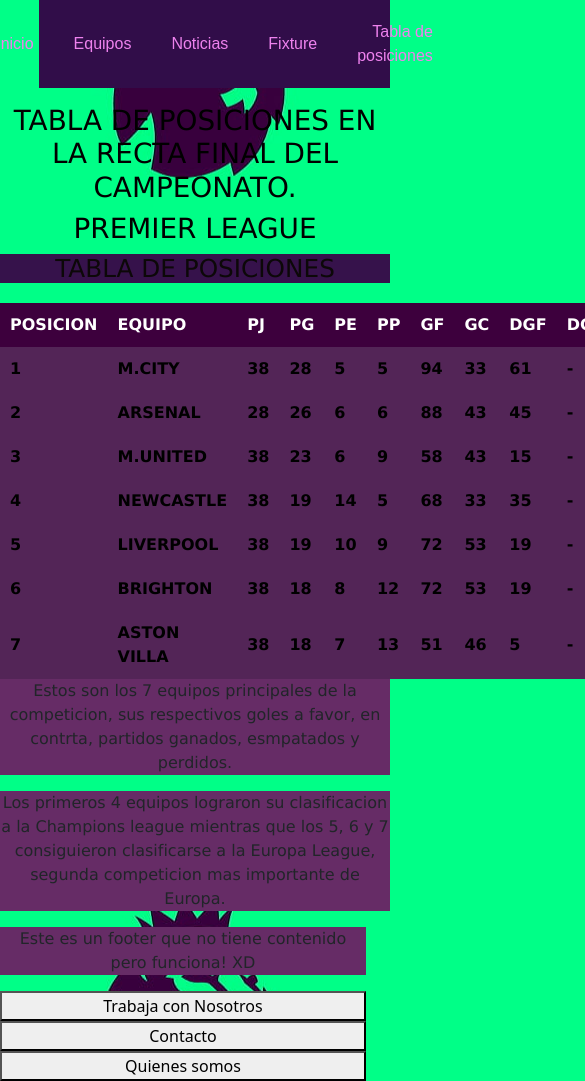
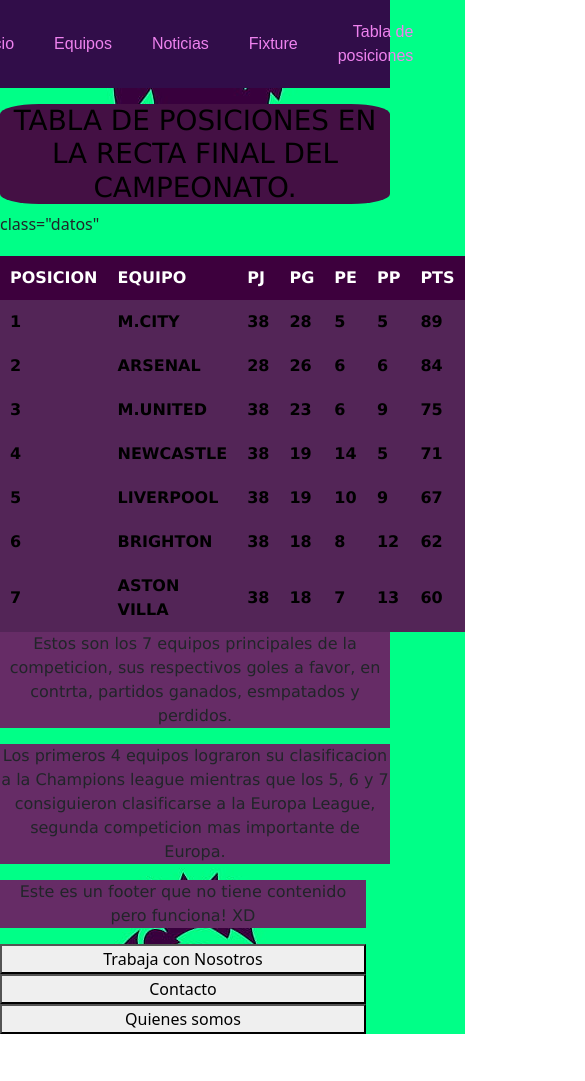
Before and after one commit to JeronimoFausto/ENTREGA3, a website: page pages/Tabladeposiciones.html in a window 390 px wide. Shown: the top 1081 px of the page, 585 px wide, since content can reach past the window. After the commit the page ends 1034 px from the top, so only its background shows below. Drawn offline with nearby package versions, Linux system fonts and the light colour scheme.

Commit message:
NUevos cambios para proyecto final

```diff
--- a/css/styles.css
+++ b/css/styles.css
@@ -8,12 +8,19 @@
   font-family: Arial, Helvetica, sans-serif;
   background-color: blueviolet;
 }
-
+h1{
+  background-color: rgb(68, 16, 68);
+  border-radius: 10%;
+  text-align: center;
+  align-items: center;
+  font-family: Verdana, Geneva, Tahoma, sans-serif;
+  height: 100px;
+}
 .menu {
   list-style: none;
   padding: 0%;
   background-color: rgb(49, 13, 73);
-  width: 90%;
+  width: 100%;
   max-width: 100%;
   margin-left: auto;
   display: flex;
@@ -111,6 +118,8 @@
 
 .tabla {
   background-image: url(/img/fondotabla.avif);
+  display: flex;
+  height: 70%;
 }
 
 table {
@@ -200,15 +209,16 @@
   width: 100%;
   display: flex;
   justify-content: center;
-  text-align: center;
+  align-items: center;
 }
-
 .row {
   width: 100%;
-}
+  border-radius: 5px;
+  justify-content: space-between;
+  align-items: center;
+  }
 
-/*# sourceMappingURL=styles.css.map */
-.ajuste-imagen {
+  .ajuste-imagen {
   object-fit: fill;
 }
 
@@ -230,6 +240,9 @@
 }
 .tituloDiferente {
   text-align: center;
+  align-items: center;
+  font-family: Verdana, Geneva, Tahoma, sans-serif;
+  height: 300px;
 }
 
 .imagen-post {
@@ -279,3 +292,12 @@
     }
 
 }
+
+@media screen and (max-width:768px){
+  .Tabla{
+    flex-direction: column;
+  }
+  .datos{
+    display: none;
+  }
+}
--- a/pages/Tabladeposiciones.html
+++ b/pages/Tabladeposiciones.html
@@ -33,8 +33,6 @@
     <main>
         <h1>TABLA DE POSICIONES EN LA RECTA FINAL DEL CAMPEONATO.</h1>
         <div class="Tabla">
-            <h1 class="Titulo-tabla">PREMIER LEAGUE</h1>
-            <h2 class="Subtitulo-tabla">TABLA DE POSICIONES</H2>
                 <table>
                     <tr class="encabezado">
                       <th>POSICION</th>
@@ -43,23 +41,23 @@
                       <th>PG</th>
                       <th>PE</th>
                       <th>PP</th>
-                      <th>GF</th>
-                      <th>GC</th>
-                      <th>DGF</th>
-                      <th>DGC</th>
+                      <th class="datos">GF</th>
+                      <th class="datos">GC</th>
+                      <th class="datos">DGF</th>
+                      <th class="datos">DGC</th>
                       <th>PTS</th>
                     </tr>
-                    <tr class="equipos">
+                    <tr class="equipos"> class="datos"
                         <th>1</th>
                         <th>M.CITY</th>
                         <th>38</th>
                         <th>28</th>
                         <th>5</th>
                         <th>5</th>
-                        <th>94</th>
-                        <th>33</th>
-                        <th>61</th>
-                        <th>-</th>
+                        <th class="datos">94</th>
+                        <th class="datos">33</th>
+                        <th class="datos">61</th>
+                        <th class="datos">-</th>
                         <th>89</th>
                       </tr>
                       <tr class="equipos">
@@ -69,10 +67,10 @@
                         <th>26</th>
                         <th>6</th>
                         <th>6</th>
-                        <th>88</th>
-                        <th>43</th>
-                        <th>45</th>
-                        <th>-</th>
+                        <th class="datos">88</th>
+                        <th class="datos">43</th>
+                        <th class="datos">45</th>
+                        <th class="datos">-</th>
                         <th>84</th>
                       </tr>
                       <tr class="equipos">
@@ -82,10 +80,10 @@
                         <th>23</th>
                         <th>6</th>
                         <th>9</th>
-                        <th>58</th>
-                        <th>43</th>
-                        <th>15</th>
-                        <th>-</th>
+                        <th class="datos">58</th>
+                        <th class="datos">43</th>
+                        <th class="datos">15</th>
+                        <th class="datos">-</th>
                         <th>75</th>
                       </tr>
                       <tr class="equipos">
@@ -95,10 +93,10 @@
                         <th>19</th>
                         <th>14</th>
                         <th>5</th>
-                        <th>68</th>
-                        <th>33</th>
-                        <th>35</th>
-                        <th>-</th>
+                        <th class="datos">68</th>
+                        <th class="datos">33</th>
+                        <th class="datos">35</th>
+                        <th class="datos">-</th>
                         <th>71</th>
                       </tr>
                       <tr class="equipos">
@@ -108,10 +106,10 @@
                         <th>19</th>
                         <th>10</th>
                         <th>9</th>
-                        <th>72</th>
-                        <th>53</th>
-                        <th>19</th>
-                        <th>-</th>
+                        <th class="datos">72</th>
+                        <th class="datos">53</th>
+                        <th class="datos">19</th>
+                        <th class="datos">-</th>
                         <th>67</th>
                       </tr>
                       <tr class="equipos">
@@ -121,10 +119,10 @@
                         <th>18</th>
                         <th>8</th>
                         <th>12</th>
-                        <th>72</th>
-                        <th>53</th>
-                        <th>19</th>
-                        <th>-</th>
+                        <th class="datos">72</th>
+                        <th class="datos">53</th>
+                        <th class="datos">19</th>
+                        <th class="datos">-</th>
                         <th>62</th>
                       </tr>
                       <tr class="equipos">
@@ -134,10 +132,10 @@
                         <th>18</th>
                         <th>7</th>
                         <th>13</th>
-                        <th>51</th>
-                        <th>46</th>
-                        <th>5</th>
-                        <th>-</th>
+                        <th class="datos">51</th>
+                        <th class="datos">46</th>
+                        <th class="datos">5</th>
+                        <th class="datos">-</th>
                         <th>60</th>
                       </tr>
                   </table>
```
Also changed, not shown: index.html (+2 -6 lines), pages/Equipos.html (+0 -1 lines), pages/Noticias.html (+1 -10 lines).
